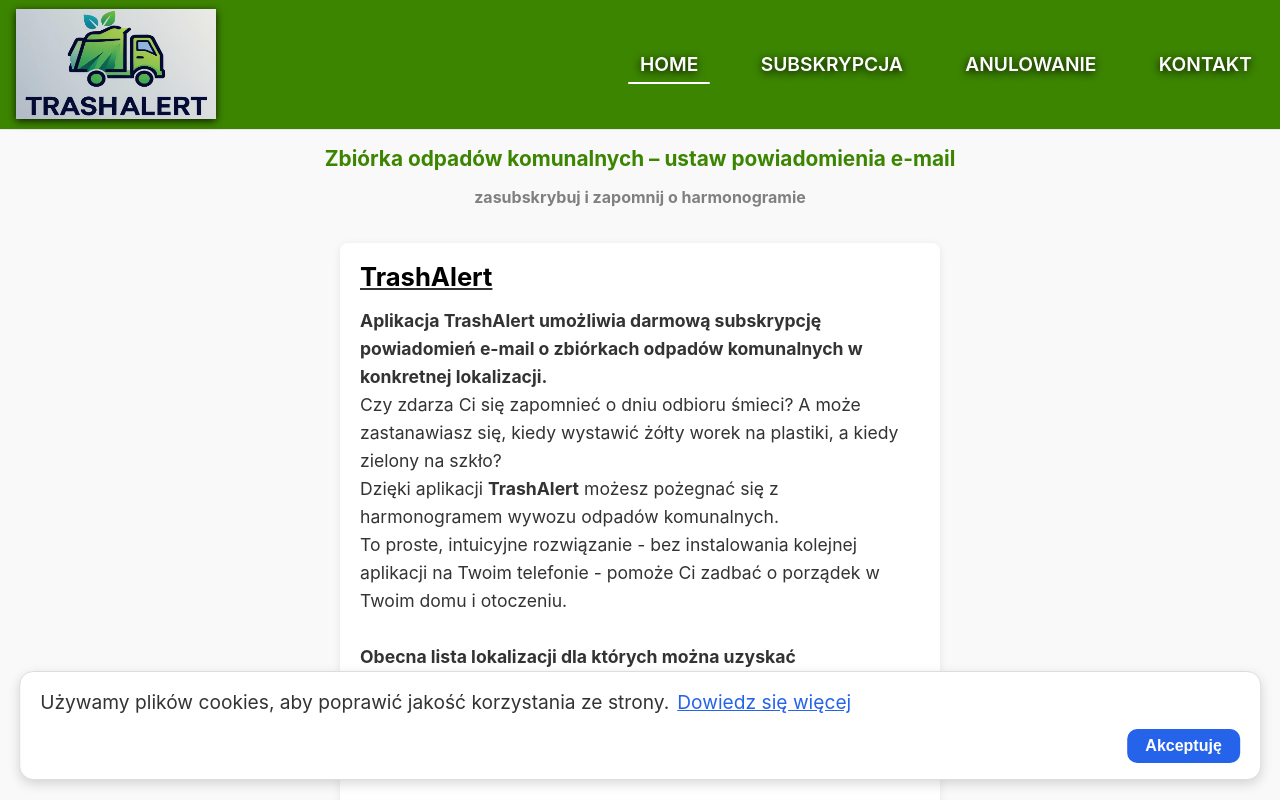
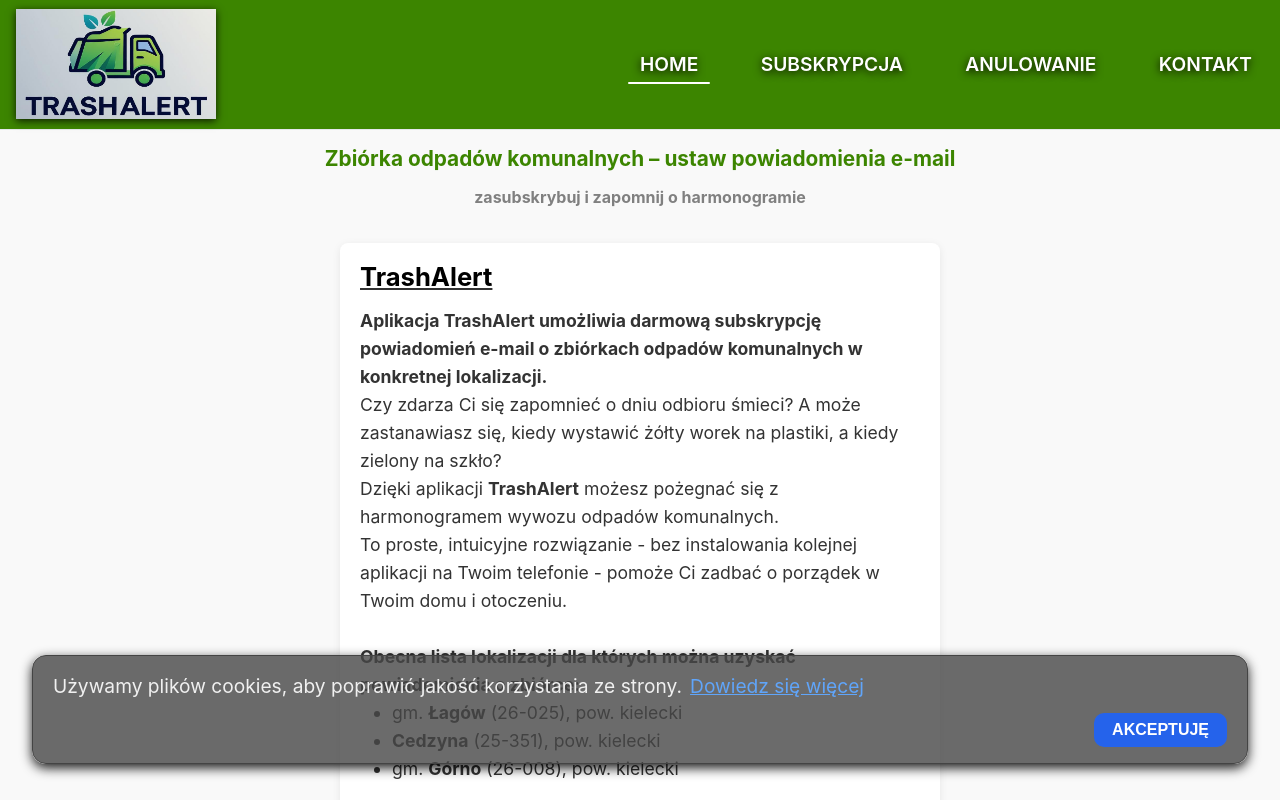
Before and after one commit to Rugel/zbiorka, a Next.js app: page / in a window 1280 px wide. Shown: the top 800 px of the page. Built offline with nearby package versions, Linux system fonts and the light colour scheme.

Commit message:
changed cookies baner on dark

```diff
--- a/app/modules/CookieConsent.tsx
+++ b/app/modules/CookieConsent.tsx
@@ -26,7 +26,7 @@ export default function CookieConsent() {
         Używamy plików cookies, aby poprawić jakość korzystania ze strony.
         <Link href="/cookies" className="cookie-link">Dowiedz się więcej</Link>
       </p>
-      <button onClick={acceptCookies}>Akceptuję</button>
+      <button onClick={acceptCookies}>AKCEPTUJĘ</button>
     </div>
   );
 }
--- a/app/modules/cookie-consent.css
+++ b/app/modules/cookie-consent.css
@@ -1,16 +1,15 @@
 .cookie-banner {
   position: fixed;
-  bottom: 20px;
+  bottom: 36px;
   left: 50%;
   transform: translateX(-50%);
-  width: 97%;
-  background: #fff;
-  color: #333;
+  width: 95%;
+  background: rgba(70,70,70,0.8);
+  color: #f0f0f0;
   padding: 16px 20px;
   border-radius: 14px;
-  box-shadow: 0 4px 12px rgba(0,0,0,0.15);
-  border: 1px solid #ddd;
-
+  box-shadow: 0 4px 12px rgba(0,0,0,0.9);
+  border: 1px solid #444;
   display: flex;
   flex-direction: column;
   gap: 12px;
@@ -43,11 +42,22 @@
 
 .cookie-link {
   margin-left: 8px;
-  color: #2563eb;
+  color: #60a5fa;
   text-decoration: underline;
   cursor: pointer;
 }
 
 .cookie-link:hover {
-  color: #1e4fc7;
+  color: #93c5fd;
 }
+
+@keyframes fadeIn {
+  from {
+    opacity: 0;
+    transform: translate(-50%, 20px);
+  }
+  to {
+    opacity: 1;
+    transform: translate(-50%, 0);
+  }
+}
```
